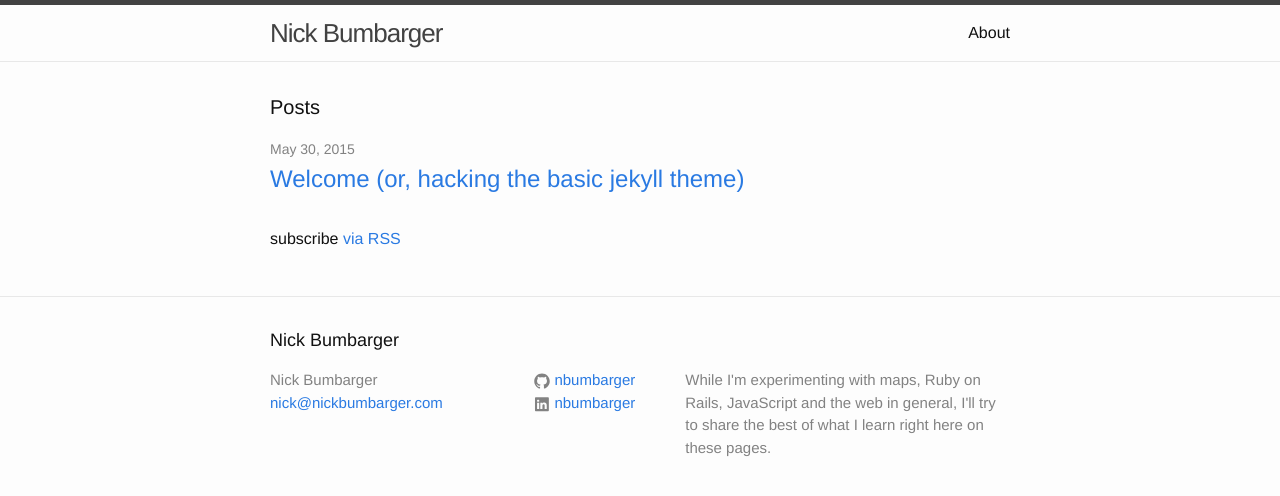
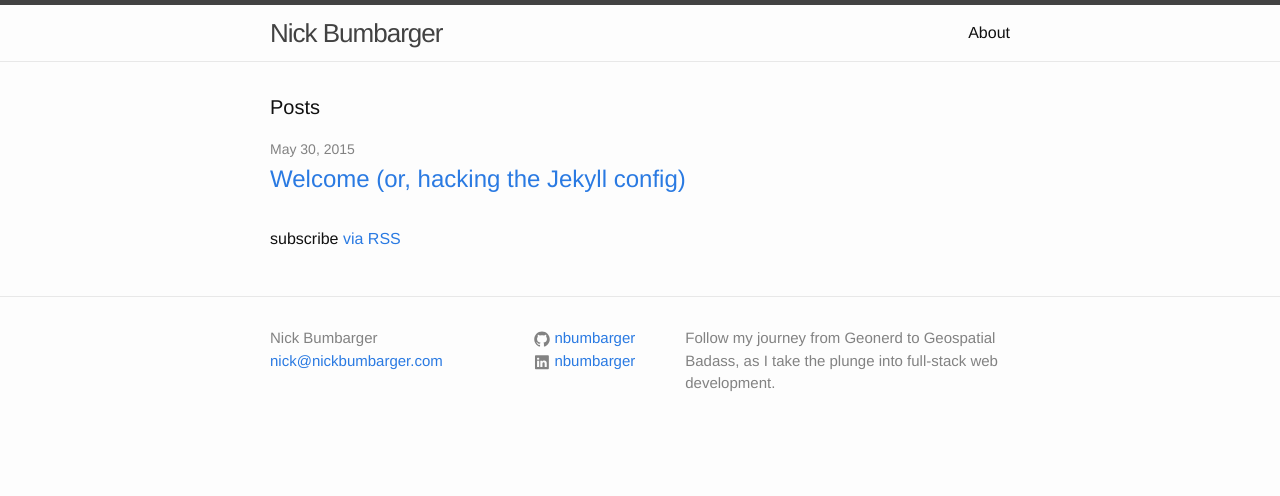
Before and after one commit to nbumbarger/nbumbarger.github.io, a Jekyll site: the page built from index.html, in a window 1280 px wide. Shown: the top 496 px of the page. Built offline with Jekyll 4.4.1, drawn with Linux system fonts in a browser that asks for light colours; Markdown is read by kramdown in place of the engine named in the settings.

```diff
--- a/_config.yml
+++ b/_config.yml
@@ -1,8 +1,8 @@
 # Site settings
 title: Nick Bumbarger
 email: nick@nickbumbarger.com
-description: > # this means to ignore newlines until "baseurl:"
-  While I'm experimenting with maps, Ruby on Rails, JavaScript and the web in general, I'll try to share the best of what I learn right here on these pages.
+description: > # "baseurl:"
+  Follow my journey from Geonerd to Geospatial Badass, as I take the plunge into full-stack web development.
 
 baseurl: "" # the subpath of your site, e.g. /blog/
 url: "http://nbumbarger.github.io/"
@@ -10,5 +10,4 @@ github_username:  nbumbarger
 linkedin_username: nbumbarger
 
 # Build settings
-# markdown: kramdown
-markdown: redcarpet
+markdown: kramdown
--- a/_includes/footer.html
+++ b/_includes/footer.html
@@ -1,8 +1,6 @@
 <footer class="site-footer">
 
   <div class="wrapper">
-
-    <h2 class="footer-heading">{{ site.title }}</h2>
 
     <div class="footer-col-wrapper">
       <div class="footer-col  footer-col-1">
```
Also changed, not shown: _posts/2015-05-30-welcome_hacking_jekyll_config.markdown (added, +50 -0 lines), _posts/2015-05-30-welcome_hacking_jekyll_theme.markdown (deleted, +0 -35 lines).
